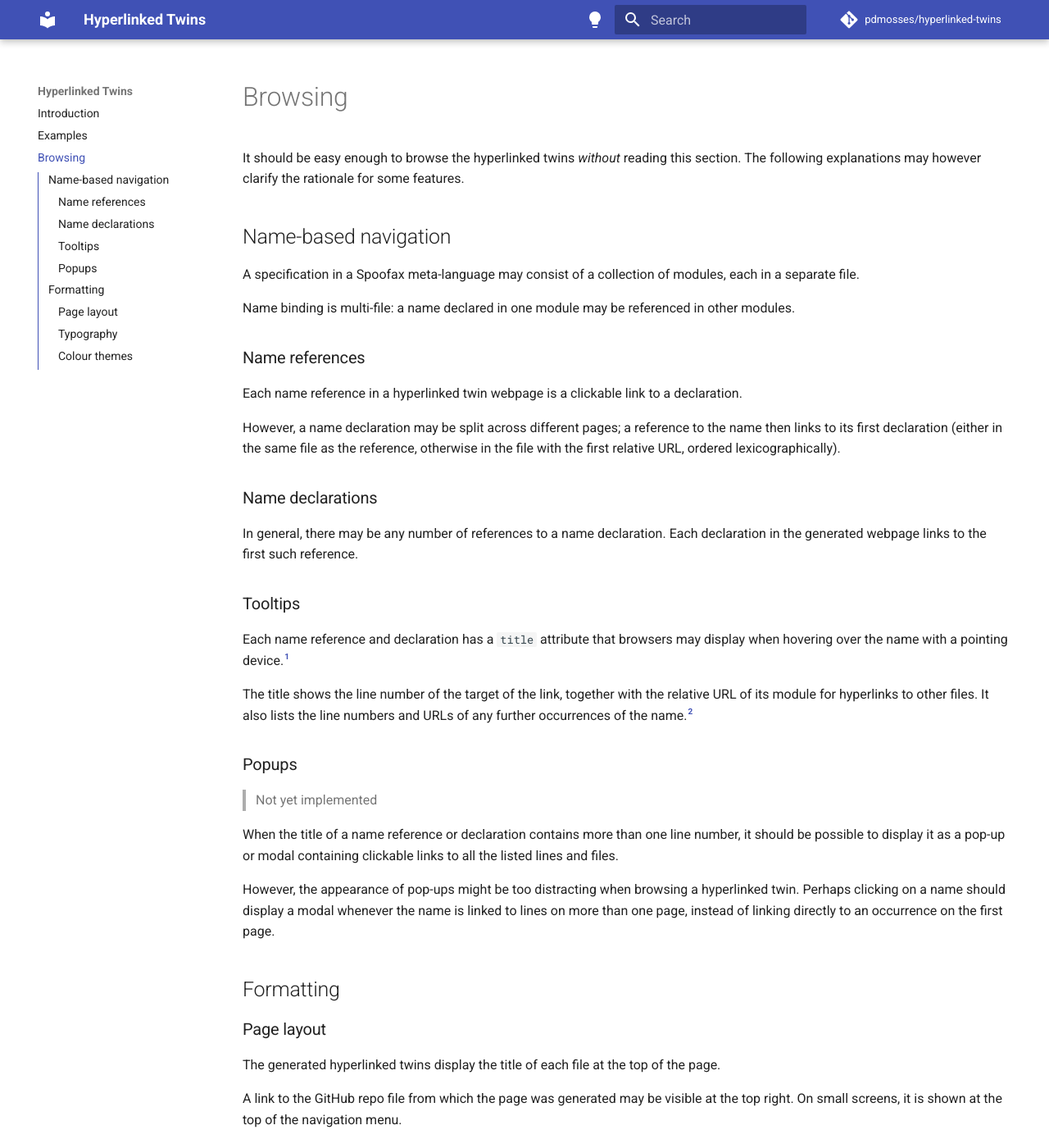
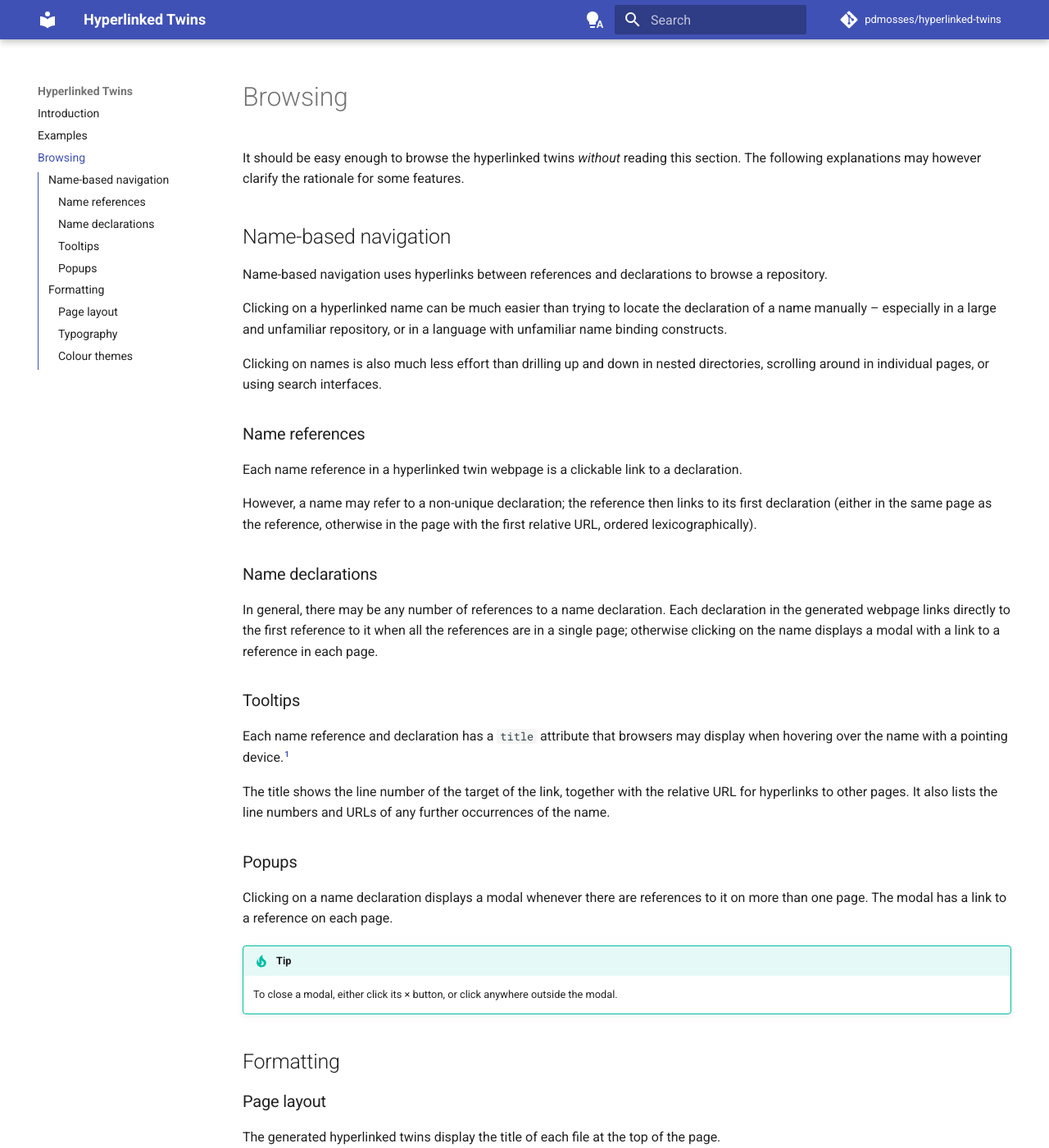
Before and after one commit to pdmosses/hyperlinked-twins, an MkDocs documentation site: the page built from docs/browsing.md, in a window 1280 px wide and 1400 px high. Shown: the whole window at 82% size. Built offline with MkDocs 1.6.1 and Material for MkDocs 9.7.7, drawn with Linux system fonts in a browser that asks for light colours; comment, search, counter and statistics services are not loaded; some of the changed text lies outside the part shown.

Commit message:
Update with modals

```diff
--- a/docs/browsing.md
+++ b/docs/browsing.md
@@ -5,25 +5,32 @@ The following explanations may however clarify the rationale for some features.
 
 ## Name-based navigation
 
-A specification in a Spoofax meta-language may consist of a collection of modules,
-each in a separate file.
+Name-based navigation uses hyperlinks between references and declarations
+to browse a repository.
 
-Name binding is multi-file:
-a name declared in one module may be referenced in other modules.
+Clicking on a hyperlinked name can be much easier than trying to locate
+the declaration of a name manually – especially in a large and unfamiliar repository,
+or in a language with unfamiliar name binding constructs.
+
+Clicking on names is also much less effort than drilling up and down in nested directories,
+scrolling around in individual pages,
+or using search interfaces.
 
 ### Name references
 
 Each name reference in a hyperlinked twin webpage is a clickable link to a declaration.
 
-However, a name declaration may be split across different pages;
-a reference to the name then links to its first declaration
-(either in the same file as the reference,
-otherwise in the file with the first relative URL, ordered lexicographically).
+However, a name may refer to a non-unique declaration;
+the reference then links to its first declaration
+(either in the same page as the reference,
+otherwise in the page with the first relative URL, ordered lexicographically).
 
 ### Name declarations
 
 In general, there may be any number of references to a name declaration.
-Each declaration in the generated webpage links to the first such reference.
+Each declaration in the generated webpage links directly to the first reference to it
+when all the references are in a single page;
+otherwise clicking on the name displays a modal with a link to a reference in each page.
 
 ### Tooltips
 
@@ -31,28 +38,21 @@ Each name reference and declaration has a `title` attribute that browsers may di
 when hovering over the name with a pointing device.[^title]
 
 The title shows the line number of the target of the link,
-together with the relative URL of its module for hyperlinks to other files.
-It also lists the line numbers and URLs of any further occurrences of the name.[^missing]
+together with the relative URL for hyperlinks to other pages.
+It also lists the line numbers and URLs of any further occurrences of the name.
 
 [^title]: Browsers on mobile devices don't display title attributes.
-    Moreover, it appears that the Safari desktop browser doesn't display them when viewing full-screen.
-
-[^missing]: It appears that the Spoofax name analysis does not always include inter-module references
-    in the absence of direct imports.
-    Then the title on a declaration may indicate that there are no references to it,
-    which may be misleading.
+    Moreover, the Safari desktop browser (version 17) doesn't display them.
 
 ### Popups
 
-> Not yet implemented
+Clicking on a name declaration displays a modal whenever there are references to it
+on more than one page.
+The modal has a link to a reference on each page.
 
-When the title of a name reference or declaration contains more than one line number,
-it should be possible to display it as a pop-up or modal
-containing clickable links to all the listed lines and files.
+!!! tip
 
-However, the appearance of pop-ups might be too distracting when browsing a hyperlinked twin.
-Perhaps clicking on a name should display a modal whenever the name is linked to lines on more than one page,
-instead of linking directly to an occurrence on the first page.
+    To close a modal, either click its × button, or click anywhere outside the modal.
 
 ## Formatting
 
@@ -60,8 +60,7 @@ instead of linking directly to an occurrence on the first page.
 
 The generated hyperlinked twins display the title of each file at the top of the page.
 
-A link to the GitHub repo file from which the page was generated may be visible at the top right.
-On small screens, it is shown at the top of the navigation menu.
+They also display a link to the GitHub repository file from which each page was generated.
 
 ### Typography
 
--- a/mkdocs.yml
+++ b/mkdocs.yml
@@ -6,6 +6,10 @@ repo_url: https://github.com/pdmosses/hyperlinked-twins
 theme:
   name: material
   palette:
+    - media: "(prefers-color-scheme)"
+      toggle:
+        icon: material/lightbulb-auto
+        name: Switch to light mode
     - media: "(prefers-color-scheme: light)"
       scheme: default
       toggle:
```
Also changed, not shown: docs/examples.md (+7 -2 lines), docs/index.md (+12 -13 lines).
